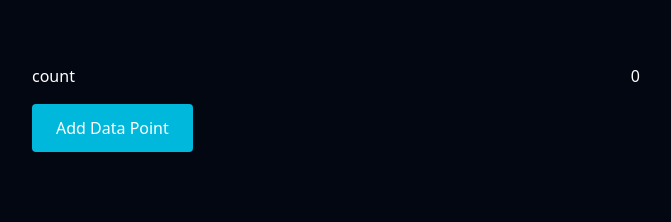
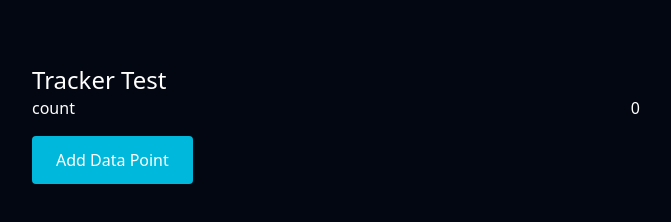
Before and after one commit to jasonpolito/tracker-app, a website: page index.html in a window 1280 px wide. Shown: the whole page, without its empty margins (304-975 px from the left). Drawn offline with nearby package versions, Linux system fonts and the light colour scheme.

Commit message:
initial setup

```diff
--- a/index.html
+++ b/index.html
@@ -25,6 +25,7 @@
     <section class="py-16">
         <div class="container mx-auto max-w-2xl px-4 sm:px-6 lg:px-8">
             <div id="app">
+                <h1 class="text-2xl">Tracker Test</h1>
                 <div v-for="item in tracker.data" :key="item.id">
                     <div class="mb-4 flex items-center justify-between gap-4">
                         <input type="text" v-model="item.name" placeholder="Data Point Name">
```
